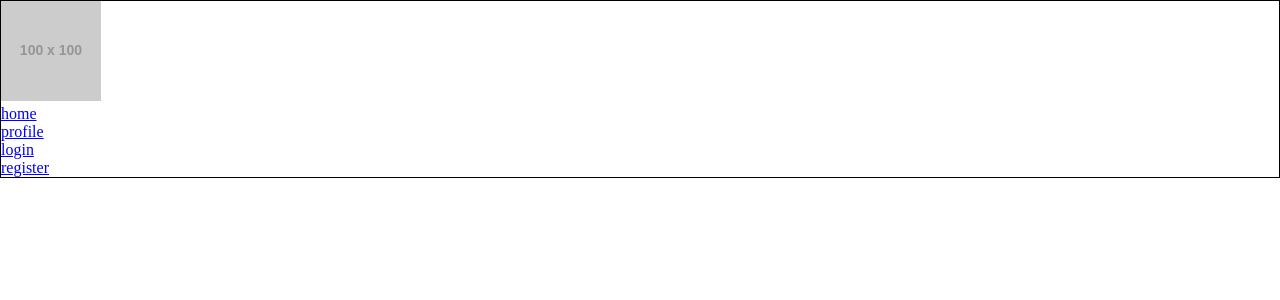
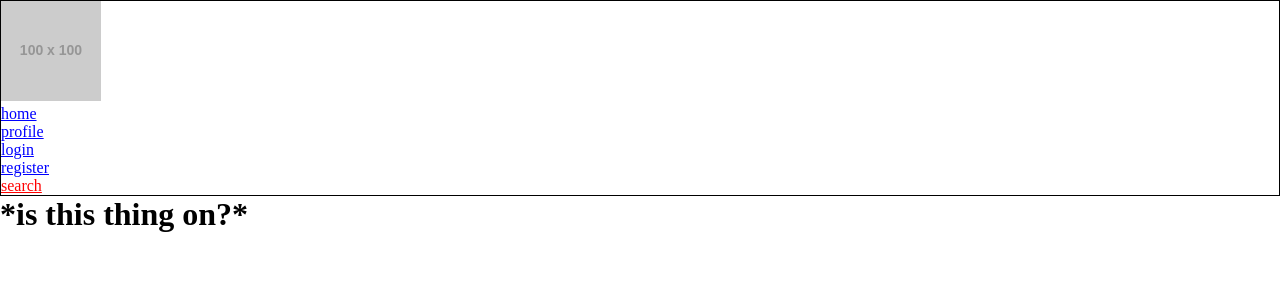
Before and after one commit to vleesenbotten/eindopdracht-frontend-fml, a React (Create React App) app: page /search in a window 1280 px wide. Shown: the top 300 px of the page. Built offline with nearby package versions, Linux system fonts and the light colour scheme.

Commit message:
added search page and navigation

```diff
--- a/src/App.js
+++ b/src/App.js
@@ -5,6 +5,7 @@ import Home from "./pages/home/Home";
 import Login from "./pages/login/Login";
 import Register from "./pages/register/Register";
 import Profile from "./pages/profile/Profile";
+import Search from "./pages/search/Search";
 
 function App() {
   return (
@@ -15,6 +16,7 @@ function App() {
             <Route path="/login" element={<Login/>}/>
             <Route path="/register" element={<Register/>}/>
             <Route path="/profile" element={<Profile/>}/>
+            <Route path="/search" element={<Search/>}/>
         </Routes>
       </>
   );
--- a/src/components/navigation/Navigation.js
+++ b/src/components/navigation/Navigation.js
@@ -31,6 +31,12 @@ function Navigation() {
                         register
                     </NavLink>
                 </li>
+                <li>
+                    <NavLink to="/search"
+                             className={({ isActive }) => isActive ? styles["nav_li--active"] : styles["nav_li"] }>
+                        search
+                    </NavLink>
+                </li>
             </ul>
         </nav>
     );
--- a/src/pages/home/Home.js
+++ b/src/pages/home/Home.js
@@ -1,6 +1,6 @@
 import React from 'react';
 import Button from "../../components/button/Button";
-import Countdown from "../../components/Countdown";
+import Countdown from "../../components/countdown/Countdown";
 
 function Home() {
     return (
--- /dev/null
+++ b/src/pages/search/Search.js
@@ -0,0 +1,11 @@
+import React from 'react';
+
+function Search() {
+    return (
+        <>
+            <h1>*is this thing on?*</h1>
+        </>
+    );
+}
+
+export default Search;
```
Also changed, not shown: src/components/countdown/Countdown.js (renamed from src/components/Countdown.js).
